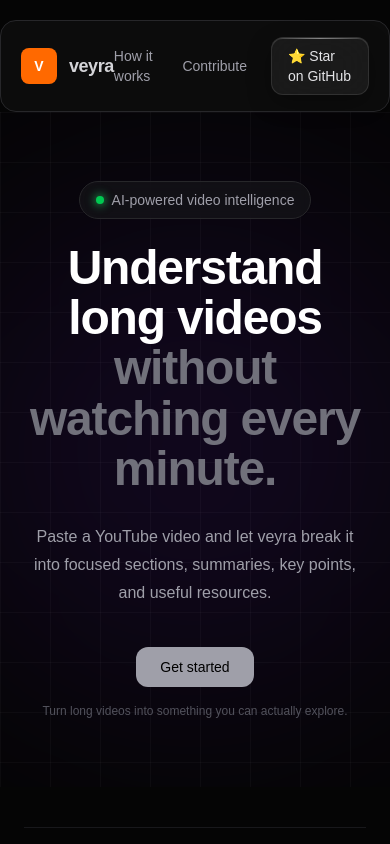
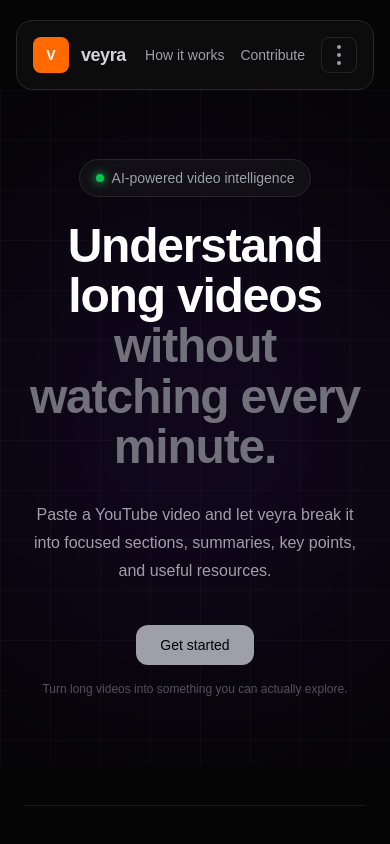
Before and after one commit to HacktoberTrack/veyra, a Next.js app: page / in a window 390 px wide. Shown: the top 844 px of the page. Built offline with nearby package versions, Linux system fonts and the light colour scheme.

Commit message:
feat: add responsive navbar

```diff
--- a/components/Navbar.tsx
+++ b/components/Navbar.tsx
@@ -1,8 +1,13 @@
+"use client";
+
 import Link from "next/link";
+import { useState } from "react";
 
 export default function Navbar() {
+  const [open, setOpen] = useState(false);
+
   return (
-    <nav className="mx-auto mt-5 flex max-w-6xl items-center justify-between rounded-2xl border border-zinc-800 bg-[#0c0c0c] px-5 py-4">
+    <nav className="mx-4 mt-5 flex max-w-6xl items-center justify-between rounded-2xl border border-zinc-800 bg-[#0c0c0c] px-4 py-4 sm:mx-auto sm:px-5">
       <Link href="/" className="flex items-center gap-3">
         <div className="flex h-9 w-9 items-center justify-center rounded-lg bg-orange-500 text-sm font-bold text-white">
           V
@@ -13,8 +18,7 @@ export default function Navbar() {
         </span>
       </Link>
 
-
-      <div className="flex items-center gap-6">
+      <div className="flex items-center gap-4 sm:gap-6">
         <Link
           href="#how-it-works"
           className="text-sm text-zinc-400 transition hover:text-white"
@@ -31,17 +35,48 @@ export default function Navbar() {
           Contribute
         </a>
 
-
         <a
           href="https://github.com/Tsaishashanth/veyra"
           target="_blank"
           rel="noopener noreferrer"
-          className="relative overflow-hidden rounded-xl border border-white/10 bg-white/[0.06] px-4 py-2 text-sm font-medium text-zinc-200 shadow-[inset_0_1px_0_rgba(255,255,255,0.12),0_8px_25px_rgba(0,0,0,0.3)] backdrop-blur-xl transition hover:border-white/20 hover:bg-white/[0.1]"
+          className="relative hidden overflow-hidden rounded-xl border border-white/10 bg-white/[0.06] px-4 py-2 text-sm font-medium text-zinc-200 shadow-[inset_0_1px_0_rgba(255,255,255,0.12),0_8px_25px_rgba(0,0,0,0.3)] backdrop-blur-xl transition hover:border-white/20 hover:bg-white/[0.1] sm:block"
         >
           <span className="relative z-10">⭐ Star on GitHub</span>
 
           <span className="pointer-events-none absolute inset-x-0 top-0 h-px bg-gradient-to-r from-transparent via-white/40 to-transparent" />
         </a>
+
+
+        <div className="relative sm:hidden">
+          <button
+            type="button"
+            onClick={() => setOpen(!open)}
+            aria-label="More options"
+            className="flex h-9 w-9 items-center justify-center rounded-lg border border-white/10 text-zinc-400 transition hover:bg-white/[0.06] hover:text-white"
+          >
+            <span className="flex flex-col items-center gap-1">
+              <span className="h-1 w-1 rounded-full bg-current" />
+              <span className="h-1 w-1 rounded-full bg-current" />
+              <span className="h-1 w-1 rounded-full bg-current" />
+            </span>
+          </button>
+
+          {open && (
+            <div className="absolute right-0 top-12 z-50">
+              <a
+                href="https://github.com/Tsaishashanth/veyra"
+                target="_blank"
+                rel="noopener noreferrer"
+                onClick={() => setOpen(false)}
+                className="relative block whitespace-nowrap overflow-hidden rounded-xl border border-white/10 bg-[#111111] px-4 py-2.5 text-sm font-medium text-zinc-200 shadow-[0_10px_30px_rgba(0,0,0,0.4)]"
+              >
+                <span className="relative z-10">⭐ Star on GitHub</span>
+
+                <span className="pointer-events-none absolute inset-x-0 top-0 h-px bg-gradient-to-r from-transparent via-white/40 to-transparent" />
+              </a>
+            </div>
+          )}
+        </div>
       </div>
     </nav>
   );
```
